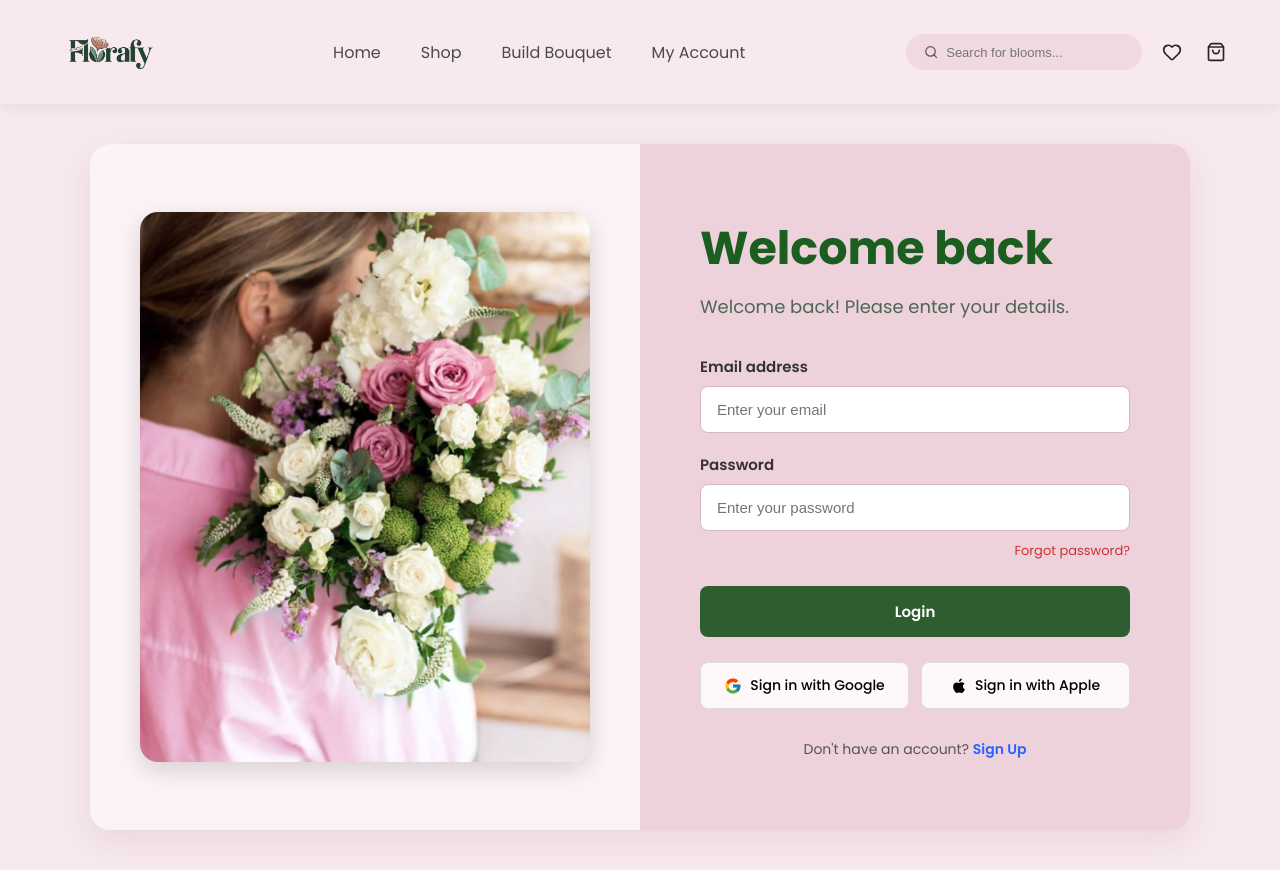
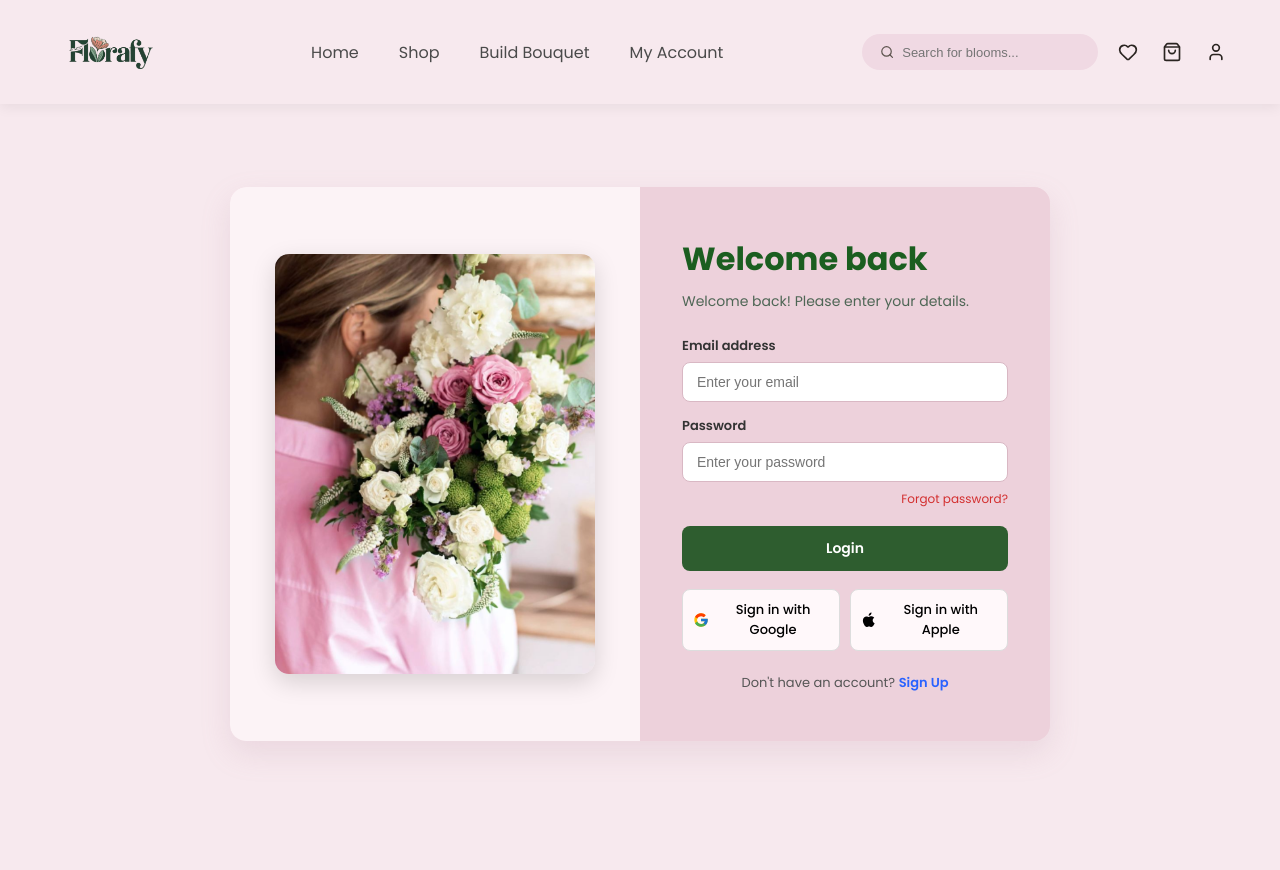
Before and after one commit to manasvistha/florafy_frontend, a React (Create React App) app: page /shop in a window 1280 px wide. After the commit the page ends 824 px from the top, so only its background shows below. Built offline with nearby package versions, Linux system fonts and the light colour scheme.

Commit message:
change in loginpage

```diff
--- a/src/components/Navbar.jsx
+++ b/src/components/Navbar.jsx
@@ -1,5 +1,5 @@
 import { Link } from 'react-router-dom';
-import { Heart, ShoppingBag, Search } from 'lucide-react';
+import { Heart, ShoppingBag, Search, User } from 'lucide-react';
 
 const NAV_LINKS = ['Home', 'Shop', 'Build Bouquet', 'My Account'];
 
@@ -108,6 +108,9 @@ export default function Navbar() {
           <button style={styles.iconBtn} aria-label="Cart">
             <ShoppingBag size={20} />
           </button>
+          <Link to="/my-account" style={styles.iconBtn} aria-label="My Account">
+            <User size={20} />
+          </Link>
         </div>
       </div>
     </header>
--- a/src/pages/LoginPage.jsx
+++ b/src/pages/LoginPage.jsx
@@ -14,9 +14,10 @@ const styles = {
   },
 
   card: {
-    width: "1100px",
+    width: "820px",
+    maxWidth: "95%",
     background: "#edd1db",
-    borderRadius: "20px",
+    borderRadius: "16px",
     display: "grid",
     gridTemplateColumns: "1fr 1fr",
     overflow: "hidden",
@@ -24,7 +25,7 @@ const styles = {
   },
 
   imageContainer: {
-    padding: "40px",
+    padding: "24px",
     display: "flex",
     justifyContent: "center",
     alignItems: "center",
@@ -33,86 +34,86 @@ const styles = {
 
   image: {
     width: "100%",
-    maxWidth: "450px",
-    height: "550px",
+    maxWidth: "320px",
+    height: "420px",
     objectFit: "cover",
-    borderRadius: "18px",
+    borderRadius: "14px",
     boxShadow: "0 8px 25px rgba(0,0,0,.15)",
   },
 
   form: {
-    padding: "70px 60px",
+    padding: "48px 42px",
     display: "flex",
     flexDirection: "column",
     justifyContent: "center",
   },
 
   heading: {
-    fontSize: "46px",
+    fontSize: "32px",
     fontWeight: "700",
     color: "#1b5e20",
-    marginBottom: "10px",
+    marginBottom: "8px",
   },
 
   subtext: {
-    fontSize: "18px",
+    fontSize: "14px",
     color: "#4e6655",
-    marginBottom: "35px",
+    marginBottom: "24px",
   },
 
   label: {
-    fontSize: "15px",
+    fontSize: "13px",
     fontWeight: "600",
-    marginBottom: "8px",
+    marginBottom: "6px",
     color: "#333",
   },
 
   input: {
     width: "100%",
-    padding: "14px 16px",
+    padding: "11px 14px",
     borderRadius: "8px",
     border: "1px solid #d9b8c4",
-    fontSize: "15px",
+    fontSize: "14px",
     outline: "none",
-    marginBottom: "20px",
+    marginBottom: "14px",
     boxSizing: "border-box",
   },
 
   forgotRow: {
     display: "flex",
     justifyContent: "flex-end",
-    marginTop: "-10px",
-    marginBottom: "25px",
+    marginTop: "-6px",
+    marginBottom: "18px",
   },
 
   forgotLink: {
-    fontSize: "13px",
+    fontSize: "12px",
     color: "#d32f2f",
     textDecoration: "none",
   },
 
   loginBtn: {
     width: "100%",
-    padding: "14px",
+    padding: "12px",
     background: "#2e5d2f",
     color: "#fff",
     border: "none",
     borderRadius: "8px",
-    fontSize: "15px",
+    fontSize: "14px",
     fontWeight: "600",
     cursor: "pointer",
-    marginBottom: "25px",
+    marginBottom: "18px",
   },
 
   socialRow: {
     display: "flex",
-    gap: "12px",
-    marginBottom: "30px",
+    gap: "10px",
+    marginBottom: "22px",
   },
 
   socialBtn: {
     flex: 1,
-    padding: "12px",
+    padding: "10px",
     borderRadius: "8px",
     border: "1px solid #ddd",
     background: "#FFF8FA",
@@ -122,12 +123,12 @@ const styles = {
     gap: "8px",
     cursor: "pointer",
     fontWeight: "500",
-    fontSize: "14px",
+    fontSize: "13px",
   },
 
   footerText: {
     textAlign: "center",
-    fontSize: "14px",
+    fontSize: "13px",
     color: "#555",
   },
 
--- a/src/pages/SignupPage.jsx
+++ b/src/pages/SignupPage.jsx
@@ -14,9 +14,10 @@ const styles = {
   },
 
   card: {
-    width: "1100px",
+    width: "900px",
+    maxWidth: "95%",
     background: "#edd1db",
-    borderRadius: "20px",
+    borderRadius: "18px",
     display: "grid",
     gridTemplateColumns: "1fr 1fr",
     overflow: "hidden",
@@ -24,7 +25,7 @@ const styles = {
   },
 
   imageContainer: {
-    padding: "40px",
+    padding: "24px",
     display: "flex",
     justifyContent: "center",
     alignItems: "center",
@@ -33,69 +34,69 @@ const styles = {
 
   image: {
     width: "100%",
-    maxWidth: "450px",
-    height: "550px",
+    maxWidth: "320px",
+    height: "430px",
     objectFit: "cover",
-    borderRadius: "18px",
+    borderRadius: "14px",
     boxShadow: "0 8px 25px rgba(0,0,0,.15)",
   },
 
   form: {
-    padding: "60px",
+    padding: "40px",
     display: "flex",
     flexDirection: "column",
     justifyContent: "center",
   },
 
   heading: {
-    fontSize: "46px",
+    fontSize: "32px",
     fontWeight: "700",
     color: "#1b5e20",
-    marginBottom: "10px",
+    marginBottom: "8px",
   },
 
   subtext: {
-    fontSize: "18px",
+    fontSize: "14px",
     color: "#4e6655",
-    marginBottom: "30px",
+    marginBottom: "22px",
   },
 
   label: {
-    fontSize: "15px",
+    fontSize: "13px",
     fontWeight: "600",
-    marginBottom: "8px",
+    marginBottom: "6px",
     color: "#333",
   },
 
   input: {
     width: "100%",
-    padding: "14px 16px",
+    padding: "11px 14px",
     borderRadius: "8px",
     border: "1px solid #d9b8c4",
-    background: "#FFF9FB",
-    fontSize: "15px",
+    background: "#fff",
+    fontSize: "14px",
     outline: "none",
-    marginBottom: "18px",
+    marginBottom: "14px",
     boxSizing: "border-box",
   },
 
   button: {
     width: "100%",
-    padding: "14px",
+    padding: "12px",
     background: "#2e5d2f",
     color: "#fff",
     border: "none",
     borderRadius: "8px",
-    fontSize: "15px",
+    fontSize: "14px",
     fontWeight: "600",
     cursor: "pointer",
-    marginTop: "15px",
-    marginBottom: "25px",
+    marginTop: "10px",
+    marginBottom: "18px",
   },
 
   footerText: {
     textAlign: "center",
-    fontSize: "14px",
+    fontSize: "13px",
     color: "#555",
   },
 
@@ -111,7 +112,6 @@ export default function SignupPage() {
 
   const handleSignup = (e) => {
     e.preventDefault();
-    // TODO: replace with real signup call once the backend is wired up
     navigate("/dashboard");
   };
 
@@ -132,17 +132,13 @@ export default function SignupPage() {
 
           <div style={styles.form}>
 
-            <h1 style={styles.heading}>
-              Create your account
-            </h1>
+            <h1 style={styles.heading}>Create Account</h1>
 
             <p style={styles.subtext}>
               Join Florafy and start shopping beautiful flowers.
             </p>
 
-            <label style={styles.label}>
-              Full Name
-            </label>
+            <label style={styles.label}>Full Name</label>
 
             <input
               type="text"
@@ -150,19 +146,14 @@ export default function SignupPage() {
               style={styles.input}
             />
 
-            <label style={styles.label}>
-              Email Address
-            </label>
+            <label style={styles.label}>Email Address</label>
 
             <input
               type="email"
               placeholder="Enter your email"
               style={styles.input}
             />
-
-            <label style={styles.label}>
-              Password
-            </label>
+                        <label style={styles.label}>Password</label>
 
             <input
               type="password"
@@ -170,9 +161,7 @@ export default function SignupPage() {
               style={styles.input}
             />
 
-            <label style={styles.label}>
-              Confirm Password
-            </label>
+            <label style={styles.label}>Confirm Password</label>
 
             <input
               type="password"
@@ -180,13 +169,19 @@ export default function SignupPage() {
               style={styles.input}
             />
 
-            <button style={styles.button} onClick={handleSignup}>
-              Join Us
+            <button
+              style={styles.button}
+              onClick={handleSignup}
+            >
+              Create Account
             </button>
 
             <p style={styles.footerText}>
               Already have an account?{" "}
-              <Link to="/login" style={styles.loginLink}>
+              <Link
+                to="/login"
+                style={styles.loginLink}
+              >
                 Login
               </Link>
             </p>
```
Also changed, not shown: public/image/products/lily.jpg.
